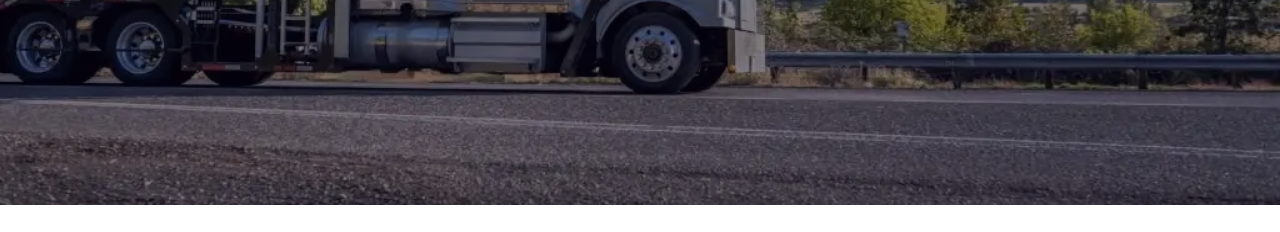
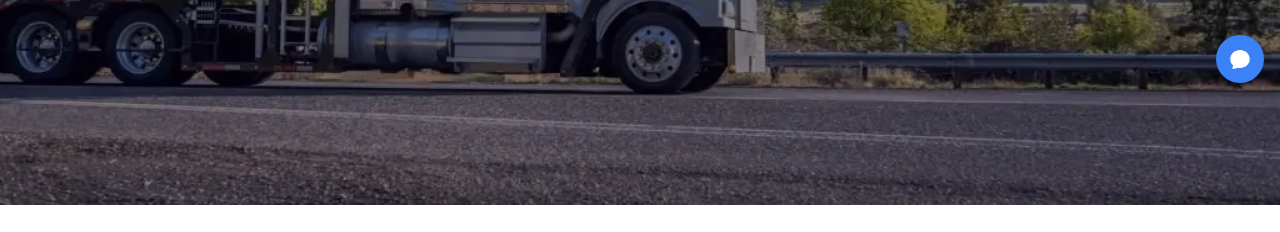
Before and after one commit to AD-Gomez/CayadServices, an Astro site: page / in a window 1280 px wide. Shown: the part 701-933 px from the top of the page. Built offline with nearby package versions, Linux system fonts and the light colour scheme; Astro itself is replaced by a stand-in of ours; grey boxes are pictures that could not be loaded.

Commit message:
add button chat

```diff
--- /dev/null
+++ b/src/components/ButtonChat.tsx
@@ -0,0 +1,34 @@
+import { useState } from 'react';
+import { FaFacebookMessenger } from "react-icons/fa";
+import { IoLogoWhatsapp } from "react-icons/io";
+
+
+const ButtonChat = () => {
+  const [isOpen, setIsOpen] = useState(false);
+
+  const handleMouseEnter = () => {
+    setIsOpen(true);
+  };
+
+  const handleMouseLeave = () => {
+    setIsOpen(false);
+  };
+
+  return (
+    <div className="fixed bottom-4 right-4 flex flex-col items-end" onMouseEnter={handleMouseEnter} onMouseLeave={handleMouseLeave}>
+      {isOpen && (
+        <div className="mb-2 flex flex-col items-end space-y-2">
+          <button className="h-12 w-12 flex items-center justify-center  text-white bg-blue-500 rounded-full shadow-lg"><FaFacebookMessenger /></button>
+          <button className="h-12 w-12 flex items-center justify-center bg-green-500 text-white text-[20px] rounded-full shadow-lg"><IoLogoWhatsapp /></button>
+        </div>
+      )}
+      <button className="h-12 w-12 flex items-center justify-center bg-blue-500 text-white rounded-full shadow-lg">
+        <svg xmlns="http://www.w3.org/2000/svg" viewBox="0 0 24 24" fill="currentColor" className="w-6 h-6">
+          <path fillRule="evenodd" d="M5.337 21.718a6.707 6.707 0 0 1-.533-.074.75.75 0 0 1-.44-1.223 3.73 3.73 0 0 0 .814-1.686c.023-.115-.022-.317-.254-.543C3.274 16.587 2.25 14.41 2.25 12c0-5.03 4.428-9 9.75-9s9.75 3.97 9.75 9c0 5.03-4.428 9-9.75 9-.833 0-1.643-.097-2.417-.279a6.721 6.721 0 0 1-4.246.997Z" clipRule="evenodd" />
+        </svg>
+      </button>
+    </div>
+  );
+};
+
+export default ButtonChat;
--- a/src/layouts/Layout.astro
+++ b/src/layouts/Layout.astro
@@ -1,6 +1,7 @@
 ---
 import Navbar from "../components/Navbar";
 import Footer from "../components/Footer.astro";
+import ButtonChat from "../components/ButtonChat";
 interface Props {
   title: string;
 }
@@ -33,9 +34,12 @@ const { title } = Astro.props;
     <meta name="generator" content={Astro.generator} />
     <title>{title}</title>
   </head>
-  <body>
+  <body class="relative">
     <Navbar client:load />
     <slot />
+    <div class="absolute bottom-2 right-6">
+      <ButtonChat client:load />
+    </div>
     <Footer />
   </body>
 </html>
```
